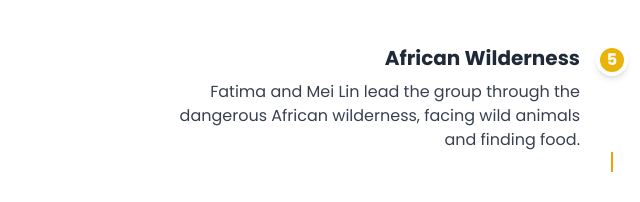
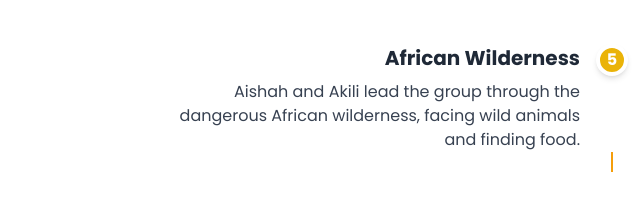
Before and after one commit to faiben/journey, a plain HTML site: page index.html in a window 1280 px wide. Shown: the part 3674-3876 px from the top of the page, 28-668 px from the left. Drawn offline with nearby package versions, Linux system fonts and the light colour scheme.

Commit message:
Update index.html

```diff
--- a/index.html
+++ b/index.html
@@ -291,7 +291,7 @@
                         <div class="flex flex-col md:flex-row">
                             <div class="md:w-1/2 md:pr-8 mb-4 md:mb-0 text-right">
                                 <h3 class="text-xl font-bold mb-2">African Wilderness</h3>
-                                <p class="text-gray-700">Fatima and Mei Lin lead the group through the dangerous African wilderness, facing wild animals and finding food.</p>
+                                <p class="text-gray-700">Aishah and Akili lead the group through the dangerous African wilderness, facing wild animals and finding food.</p>
                             </div>
                             <div class="hidden md:block md:w-1/2"></div>
                         </div>
```
